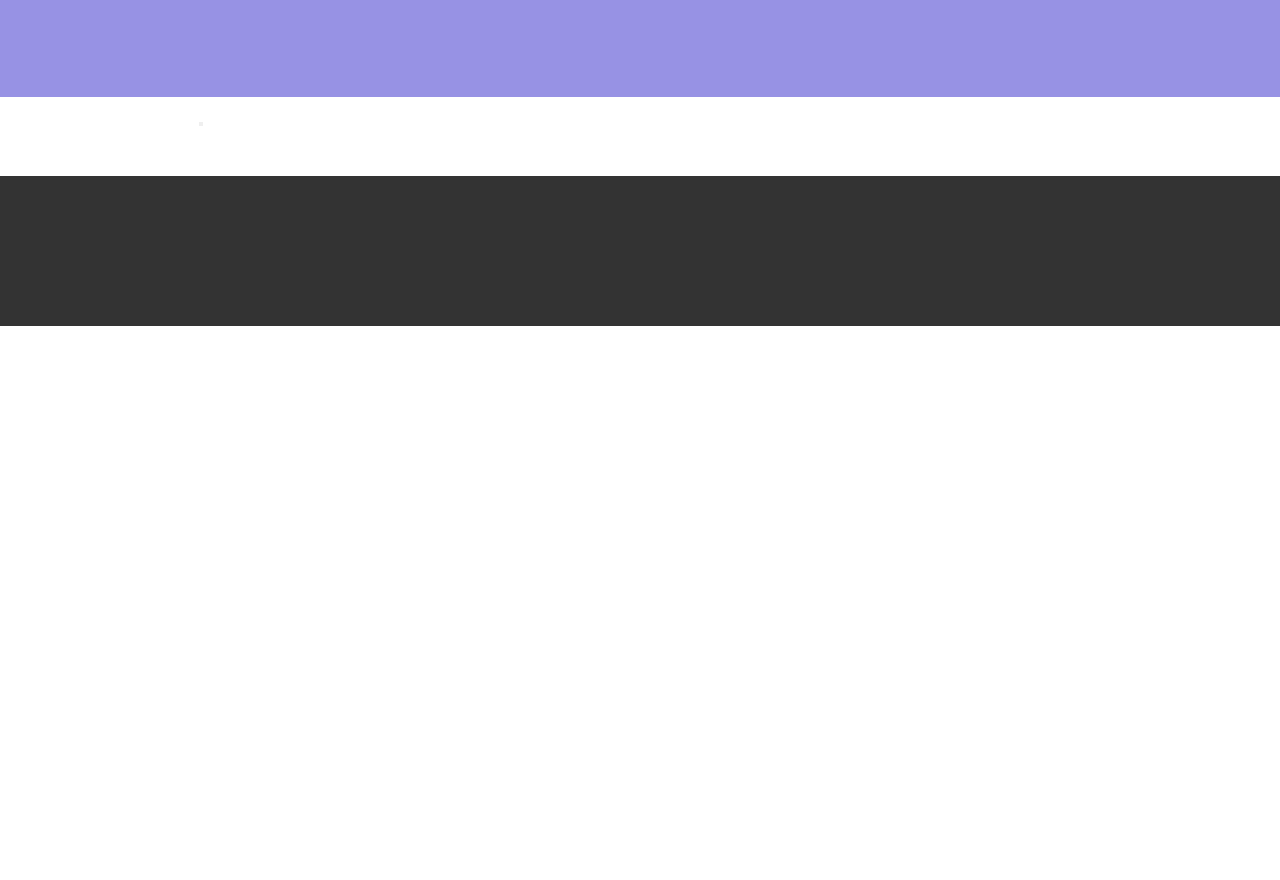
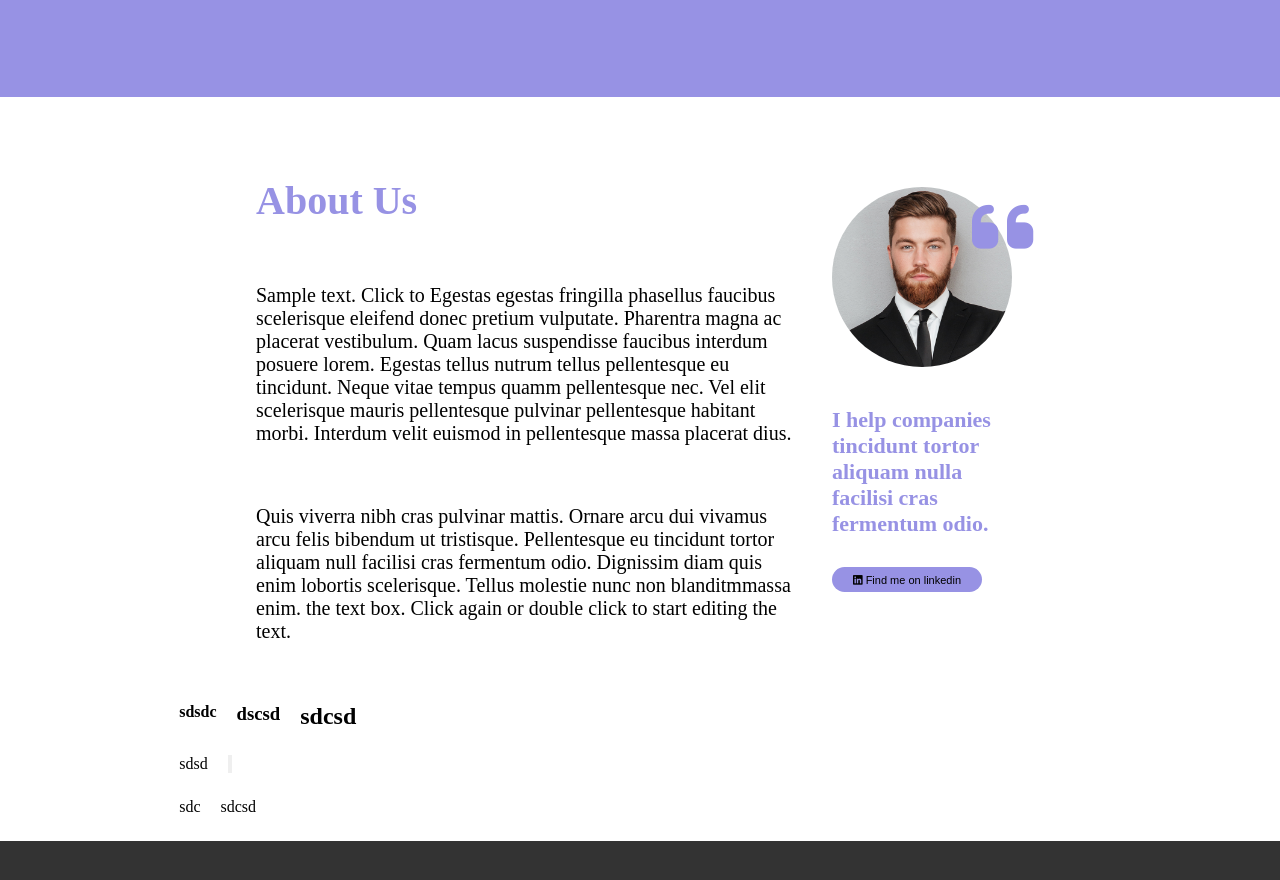
Before and after one commit to Antonio9026/htmlcss-responsive-layout, a plain HTML site: page index.html in a window 1280 px wide. Shown: the part 4003-4883 px from the top of the page. Before the commit the page ends 4329 px from the top, so only its background shows below. Drawn offline with Linux system fonts and the light colour scheme.

Commit message:
media sezione about us

```diff
--- a/css/style.css
+++ b/css/style.css
@@ -238,53 +238,113 @@ header .container {
 }
 
 /* <!-- regole sezione benefit --> */
-.benefit-section{
-    background-color:#9792e4 ;
+.benefit-section {
+    background-color: #9792e4;
 
 }
-.benefit-container{
-    padding:  50px 0;
+
+.benefit-container {
+    padding: 50px 0;
 }
-.benefit-row{
+
+.benefit-row {
     width: 80%;
     margin: 0 auto;
 }
-.benefit-col{
+
+.benefit-col {
 
     margin: 50px 0;
     background-color: #ffffff;
     border-radius: 30px;
 }
-.benefit-maintitle{
+
+.benefit-maintitle {
     font-size: 35px;
     text-align: center;
     color: white;
 }
-.benefit-title{
+
+.benefit-title {
     font-size: 40px;
-padding:20px ;
+    padding: 20px;
     color: #9792e4;
 }
-.benefit-subtitle{
+
+.benefit-subtitle {
     font-size: 30px;
-   padding:20px ;
+    padding: 20px;
     color: #9792e4;
 }
-.benefit-paragraph{
+
+.benefit-paragraph {
     font-size: 18px;
-    padding:20px ;
+    padding: 20px;
     color: #818181;
 }
-.benefit-button{
+
+.benefit-button {
     width: 120px;
     height: 40px;
     font-size: 15px;
-   margin:20px ;
+    margin: 20px;
     border-radius: 30px;
     border: none;
     background-color: #9792e4;
     color: white;
 }
+
+/* <!-- regole sezione about us --> */
+.about-container {
+    width: 75%;
+    margin: 0 auto;
+}
+
+.about-maintitle {
+    color: #9792e4;
+    font-size: 40px;
+    margin-top: 80px;
+    margin-bottom: 40px;
+}
+
+.about-paragraph {
+    font-size: 22px;
+    margin: 40px 0;
+}
+
+.about-imgcol {
+    width: 180px;
+    height: 180px;
+    background-image: url(../img/about.jpg);
+    background-size: cover;
+    border-radius: 50%;
+    margin: 40px 0;
+    position: relative;
+}
+
+.fa-quote-left {
+    position: absolute;
+    font-size: 70px;
+    left: 140px;
+    top: 5px;
+    color: #9792e4;
+}
+
+.about-subtitle {
+    color: #9792e4;
+    font-size: 35px;
+    margin: 30px 0;
+
+}
+
+.about-button {
+    width: 200px;
+    height: 35px;
+    border-radius: 30px;
+    border: none;
+    background-color: #9792e4;
+}
+
 .footer {
     background-color: black;
 }
@@ -343,15 +403,43 @@ color: #9792e4;
 
 
     }
+
     /* regole sezione benefit */
-    .benefit-row{
+    .benefit-row {
         display: flex;
         flex-wrap: wrap;
         justify-content: space-between;
     }
-    .benefit-col{
-        width: calc(90%/2 );
+
+    .benefit-col {
+        width: calc(90%/2);
     }
+
+    /* <!-- regole sezione about us --> */
+    .about-container {
+        width: 80%;
+        margin: 0 auto;
+        display: flex;
+        justify-content: space-between;
+    }
+
+    .about-col {
+        width: calc(90%/2);
+    }
+
+    .about-col-img {
+        width: calc(90%/2);
+    }
+
+    .about-imgcol {
+        margin-top: 90px;
+    }
+    .about-button{
+        font-size: 11px;
+        width: 150px;
+        height: 25px;
+    }
+
 
 }
 
@@ -480,18 +568,41 @@ color: #9792e4;
 
 
     }
+
     /* regole sezione benefit */
-     .benefit-row{
+    .benefit-row {
         width: 60%;
         margin: 0 auto;
         display: flex;
         flex-wrap: wrap;
         justify-content: space-between;
     }
-    .benefit-col{
-        width: calc(90%/3 );
+
+    .benefit-col {
+        width: calc(90%/3);
     }
 
+    /* <!-- regole sezione about us --> */
+    .about-container {
+        width: 60%;
+        margin: 0 auto;
+    }
+
+    .about-col-img {
+        width: 25%;
+
+    }
+
+    .about-col {
+        width:70%;
+    }
+    .about-subtitle{
+        font-size: 22px;
+    }
+    .about-paragraph{
+        font-size: 20px;
+        margin: 60px 0;
+    }
 }
 
 
--- a/index.html
+++ b/index.html
@@ -147,7 +147,7 @@
             </div>
         </section>
         <!-- sezione benefit -->
-        <section class="benefit-section" >
+        <section class="benefit-section">
             <div class="benefit-container">
                 <h1 class="benefit-maintitle">Benefits of working with us</h1>
                 <div class="benefit-row">
@@ -208,12 +208,31 @@
         </section>
         <!-- sezione about us -->
         <section>
-            <div class="container">
-                <div class="col">
+            <div class="about-container">
 
+                <div class="about-col">
+                    <h1 class="about-maintitle">About Us</h1>
+                    <p class="about-paragraph">Sample text. Click to Egestas egestas fringilla phasellus faucibus scelerisque
+                        eleifend donec pretium vulputate.
+                        Pharentra magna ac placerat vestibulum. Quam lacus suspendisse faucibus interdum posuere lorem.
+                        Egestas tellus nutrum tellus pellentesque eu tincidunt.
+                        Neque vitae tempus quamm pellentesque
+                        nec. Vel elit scelerisque mauris pellentesque pulvinar pellentesque habitant morbi. Interdum
+                        velit euismod in pellentesque massa placerat dius.
+                    </p>
+                    <p class="about-paragraph">Quis viverra nibh cras pulvinar mattis. Ornare arcu dui vivamus arcu felis
+                        bibendum ut tristisque. Pellentesque eu tincidunt tortor aliquam null facilisi cras fermentum
+                        odio. Dignissim diam quis enim lobortis scelerisque. Tellus molestie nunc non blanditmmassa
+                        enim. the text box. Click again or double click to start editing the text.</p>
                 </div>
-                <div class="col">
+                <div class="about-col-img">
+                    <div class="about-imgcol">
+                        <i class="fa-solid fa-quote-left"></i>
 
+                    </div>
+                    <h1 class="about-subtitle"> I help companies tincidunt tortor aliquam nulla facilisi cras fermentum
+                        odio.</h1>
+                    <button class="about-button"><i class="fa-brands fa-linkedin"></i> Find me on linkedin</button>
                 </div>
 
             </div>
@@ -222,17 +241,17 @@
         <section>
             <div class="container">
                 <div class="row">
-                    <h4></h4>
-                    <h3></h3>
-                    <h1></h1>
+                    <h4>sdsdc</h4>
+                    <h3>dscsd</h3>
+                    <h1>sdcsd</h1>
                 </div>
                 <div class="row">
-                    <p></p>
+                    <p>sdsd</p>
                     <button></button>
                 </div>
                 <div class="row">
-                    <p></p>
-                    <p></p>
+                    <p>sdc</p>
+                    <p>sdcsd</p>
                     <a href=""></a>
                 </div>
             </div>
```
Lines whose indentation alone changed are shown as unchanged.
